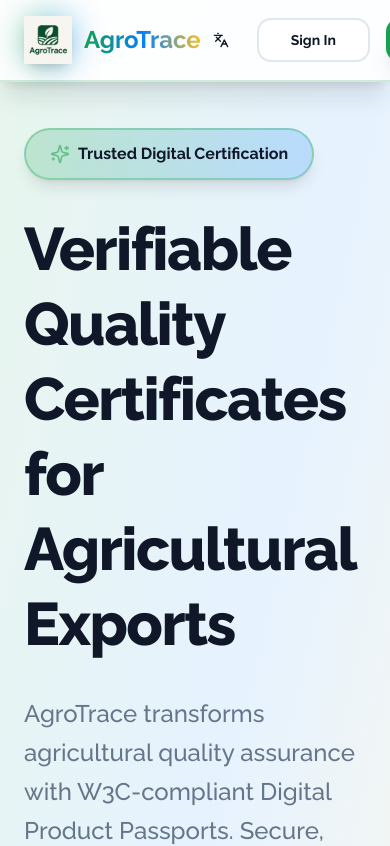
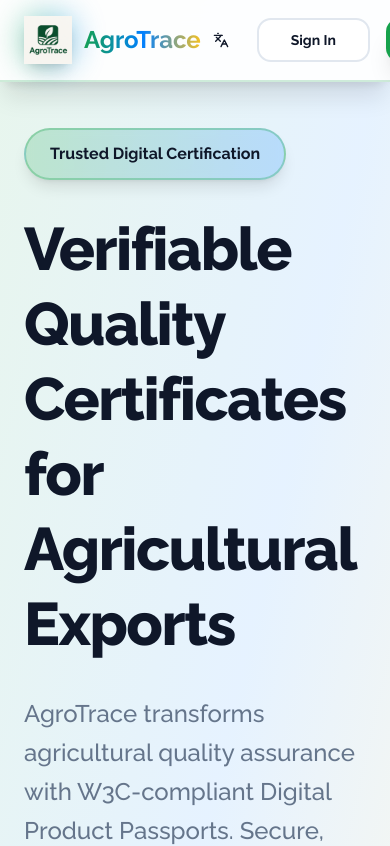
Before and after one commit to Heyykrishnna/agriqcert, a React (Vite) app: page / in a window 390 px wide. Shown: the top 846 px of the page. Built offline with nearby package versions, Linux system fonts and the light colour scheme.

Commit message:
Update Issues

```diff
--- a/package.json
+++ b/package.json
@@ -39,7 +39,7 @@
     "@radix-ui/react-toggle": "^1.1.9",
     "@radix-ui/react-toggle-group": "^1.1.10",
     "@radix-ui/react-tooltip": "^1.2.7",
-    "@supabase/supabase-js": "^2.83.0",
+    "@supabase/supabase-js": "^2.84.0",
     "@tanstack/react-query": "^5.83.0",
     "class-variance-authority": "^0.7.1",
     "clsx": "^2.1.1",
@@ -75,7 +75,7 @@
   "devDependencies": {
     "@eslint/js": "^9.32.0",
     "@tailwindcss/typography": "^0.5.16",
-    "@types/node": "^22.16.5",
+    "@types/node": "^22.19.1",
     "@types/react": "^18.3.23",
     "@types/react-dom": "^18.3.7",
     "@vitejs/plugin-react-swc": "^3.11.0",
--- a/src/components/CTA.tsx
+++ b/src/components/CTA.tsx
@@ -14,7 +14,6 @@
 
           <div className="relative space-y-8 max-w-4xl mx-auto">
             <div className="inline-block bg-white/20 backdrop-blur-sm px-6 py-2 rounded-full border-2 border-white/30 mb-4">
-              <Sparkles className="inline-block h-5 w-5 text-white mr-2 animate-pulse" />
               <span className="text-base font-bold text-white">{t('cta.title')}</span>
             </div>
 
--- a/src/components/Features.tsx
+++ b/src/components/Features.tsx
@@ -49,7 +49,7 @@
       <div className="container mx-auto px-6">
         <div className="text-center mb-16 space-y-4">
           <div className="inline-block bg-gradient-to-r from-primary/20 to-secondary/20 px-6 py-2 rounded-full border-2 border-primary/30 mb-4">
-            <span className="text-base font-bold text-primary">✨ {t('features.title')}</span>
+            <span className="text-base font-bold text-primary">{t('features.title')}</span>
           </div>
           <h2 className="text-5xl font-extrabold tracking-tight text-foreground">
             {t('features.subtitle')}
--- a/src/components/Hero.tsx
+++ b/src/components/Hero.tsx
@@ -14,8 +14,7 @@
       <div className="container relative mx-auto px-6 z-10">
         <div className="grid items-center gap-16 lg:grid-cols-2">
           <div className="space-y-8">
-            <div className="animate-fade-in inline-flex items-center gap-2 rounded-full bg-gradient-to-r from-primary/20 to-secondary/20 px-6 py-3 backdrop-blur-sm border-2 border-primary/30 shadow-lg" style={{ animationDelay: '0.2s' }}>
-              <Sparkles className="h-5 w-5 text-primary animate-pulse" />
+            <div className="animate-fade-in inline-flex items-center gap-2 rounded-full bg-gradient-to-r from-primary/20 to-secondary/20 px-6 py-3 backdrop-blur-sm border-2 border-primary/30 shadow-lg">
               <span className="text-base font-bold text-foreground">{t('hero.title')}</span>
             </div>
 
--- a/src/components/HowItWorks.tsx
+++ b/src/components/HowItWorks.tsx
@@ -36,7 +36,7 @@
       <div className="container mx-auto px-6">
         <div className="text-center mb-20 space-y-4">
           <div className="inline-block bg-gradient-to-r from-accent/20 to-primary/20 px-6 py-2 rounded-full border-2 border-accent/30 mb-4">
-            <span className="text-base font-bold text-accent">🚀 {t('howItWorks.title')}</span>
+            <span className="text-base font-bold text-accent">{t('howItWorks.title')}</span>
           </div>
           <h2 className="text-5xl font-extrabold tracking-tight bg-gradient-to-r from-[#10b981] via-[#059669] to-[#10b981] bg-clip-text text-transparent">
             {t('howItWorks.title')}
@@ -48,7 +48,7 @@
 
         <div className="relative">
           {/* Connection line */}
-          <div className="absolute left-12 top-24 bottom-24 w-1 bg-gradient-to-b from-primary via-secondary to-accent rounded-full hidden lg:block shadow-lg"></div>
+          <div className="absolute left-10 top-16 bottom-24 w-1 bg-gradient-to-b from-primary via-secondary to-accent rounded-full hidden lg:block shadow-lg"></div>
 
           <div className="space-y-16">
             {steps.map((step, index) => {
```
Also changed, not shown: 1 other file (tests, documents, lock files or other folders).
